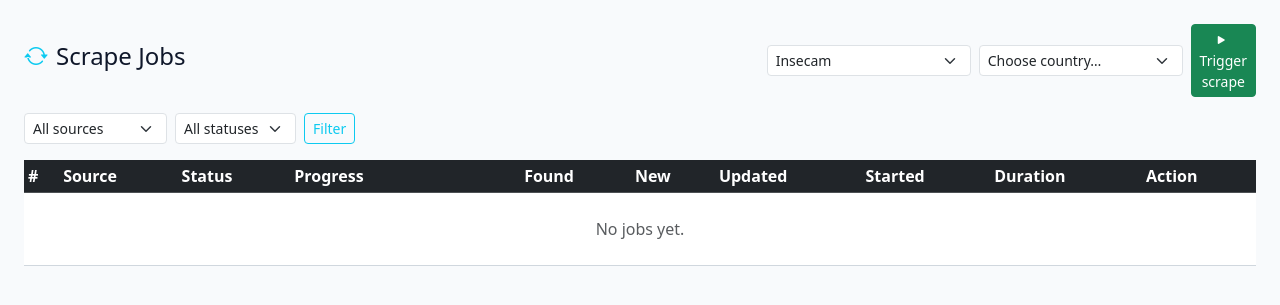
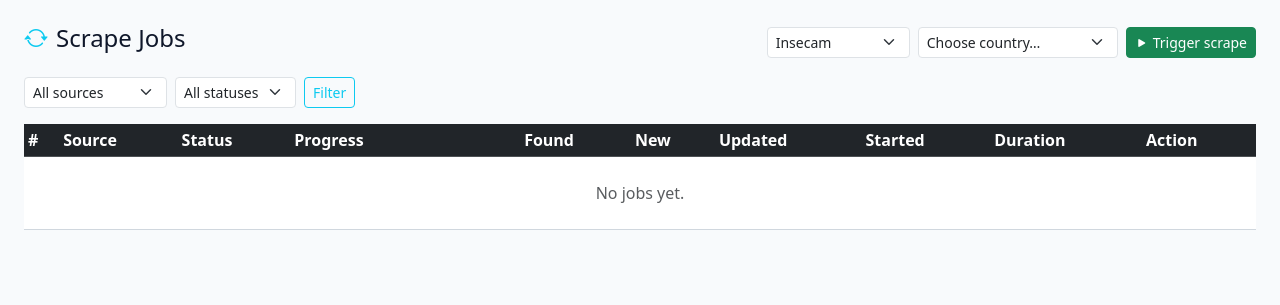
Before and after one commit to mfabijanic/reconeye, a Django app: page /scraping/jobs/ in a window 1280 px wide. Shown: the part 57-362 px from the top of the page. Run offline with Django 5.2, Linux system fonts and the light colour scheme; the visitor is signed in with stand-in values (Sample User, id 1); data that the repository does not hold is empty; parts of the project's set-up code (start-up, migrations or seed data) failed here and were passed over; some libraries are stand-ins or nearby versions.

Commit message:
fix(ui): keep trigger scrape button compact and aligned with selects

```diff
--- a/templates/scraping/job_list.html
+++ b/templates/scraping/job_list.html
@@ -23,7 +23,7 @@
       <select name="country_code" id="trigger-country-code" class="form-select form-select-sm" style="min-width:200px">
         {# Options populated by JS on load and on source_type change #}
       </select>
-      <button type="submit" class="btn btn-sm btn-success">
+      <button type="submit" class="btn btn-sm btn-success d-inline-flex align-items-center text-nowrap">
         <i class="bi bi-play-fill me-1"></i>Trigger scrape
       </button>
     </form>
```
